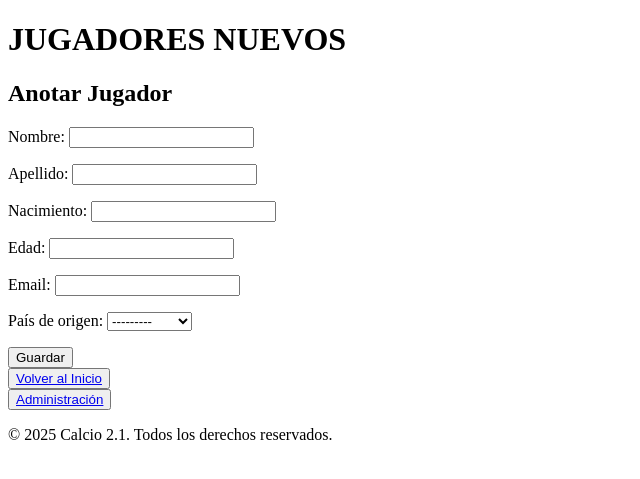
After one commit to motatan79/Test-Coder-Django, a Django app: template project/cliente/templates/cliente/cliente_create.html in a window 1280 px wide. The commit adds this page. Shown: the top 479 px of the page, without its empty margins (0-640 px from the left). Run offline with Django 5.2, Linux system fonts and the light colour scheme; the template is opened without the code that fills it: values that come from a table or form of the project are taken from there, others are empty; data comes from the database, SQL or seed files in the repository.

Commit message:
Agregando botón para nuevo jugador

```diff
--- /dev/null
+++ b/project/cliente/forms.py
@@ -0,0 +1,21 @@
+from django import forms
+from . import models
+
+class ClienteForm(forms.ModelForm):
+    class Meta:
+        model = models.Cliente
+        fields = "__all__" # Puedes especificar los campos que deseas incluir
+        # fields = ['nombre', 'apellido', 'email', 'telefono'] # Ejemplo de campos específicos
+        # Puedes personalizar los widgets y etiquetas de los campos si es necesario
+        # widgets = {
+        #     'nombre': forms.TextInput(attrs={'class': 'form-control'}),
+        #     'apellido': forms.TextInput(attrs={'class': 'form-control'}),
+        #     'email': forms.EmailInput(attrs={'class': 'form-control'}),
+        #     'telefono': forms.TextInput(attrs={'class': 'form-control'}),
+        # }
+        # labels = {
+        #     'nombre': 'Nombre',
+        #     'apellido': 'Apellido',
+        #     'email': 'Correo Electrónico',
+        #     'telefono': 'Teléfono',
+        # }
--- /dev/null
+++ b/project/cliente/templates/cliente/cliente_create.html
@@ -0,0 +1,22 @@
+{% extends "core/base.html" %}
+
+{% block content %}
+            <h1>JUGADORES NUEVOS</h1>
+            <h2> Anotar Jugador</h2>
+            <form method="post">
+                {% csrf_token %}
+                {{ form.as_p }}
+                <button type="submit">Guardar</button>
+            </form>
+
+        <div>
+            <button><a href="{% url 'cliente:index' %}">Volver al Inicio</a></button>
+        </div>
+        <div>
+            <button><a href="{% url 'admin:index' %}">Administración</a></button>
+        </div>
+{% endblock content %}
+
+<footer>
+    <p>© 2025 Calcio 2.1. Todos los derechos reservados.</p>
+</footer>
--- a/project/cliente/templates/cliente/index.html
+++ b/project/cliente/templates/cliente/index.html
@@ -7,5 +7,6 @@
     <h1>Alineaciones Calcio 2.1</h1>
     <div>
         <button><a href="{% url 'cliente:cliente_list' %}">Ir a Alineaciones</a></button>
+        <button><a href="{% url 'cliente:cliente_create' %}">Anotar jugador</a></button>
     </div>
 {% endblock content %}
--- a/project/cliente/urls.py
+++ b/project/cliente/urls.py
@@ -4,5 +4,6 @@ from . import views
 urlpatterns = [
     path("", views.index, name="index"),
     path("cliente_list/", views.cliente_list, name="cliente_list"),
+    path("cliente_create/", views.cliente_create, name="cliente_create"),
     # Aquí puedes agregar más rutas según sea necesario
 ]
```
Also changed, not shown: project/cliente/views.py (+7 -0 lines).
